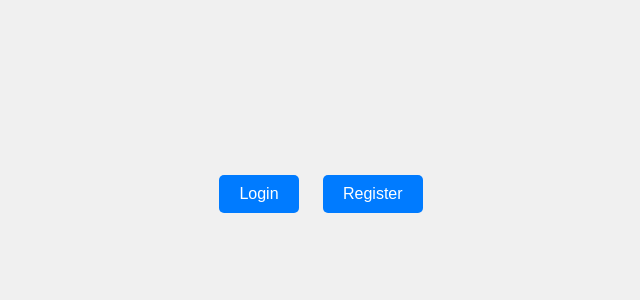
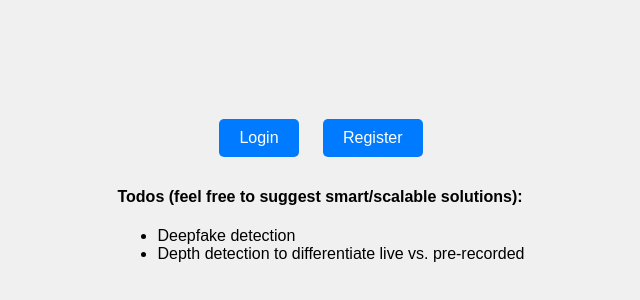
Before and after one commit to hasin-shabbir/facial-recognition, a plain HTML site: page index.html in a window 1280 px wide. Shown: the part 206-506 px from the top of the page, without its empty margins (319-959 px from the left). Drawn offline with Linux system fonts and the light colour scheme.

Commit message:
add todos

```diff
--- a/index.html
+++ b/index.html
@@ -8,6 +8,7 @@
         body {
             font-family: Arial, sans-serif;
             display: flex;
+            flex-direction: column;
             justify-content: center;
             align-items: center;
             height: 100vh;
@@ -41,6 +42,13 @@
         <button class="button" onclick="handleClick('Login')">Login</button>
         <button class="button" onclick="handleClick('Register')">Register</button>
     </div>
+    <div>
+        <h4>Todos (feel free to suggest smart/scalable solutions):</h2>
+        <ul>
+            <li>Deepfake detection</li>
+            <li>Depth detection to differentiate live vs. pre-recorded</li>
+        </ul>
+    </div>
 
     <script>
         function handleClick(buttonName) {
```
Also changed, not shown: 1 other file.
